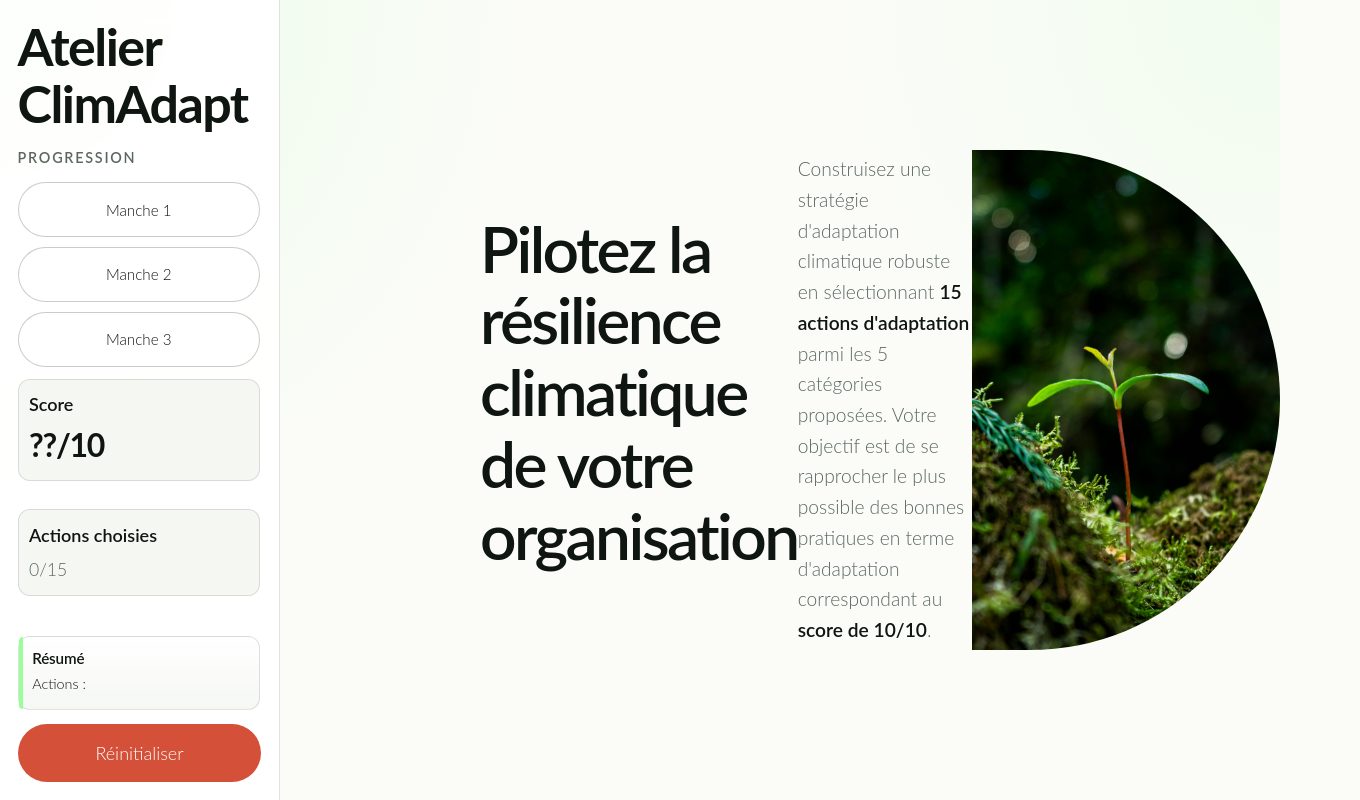
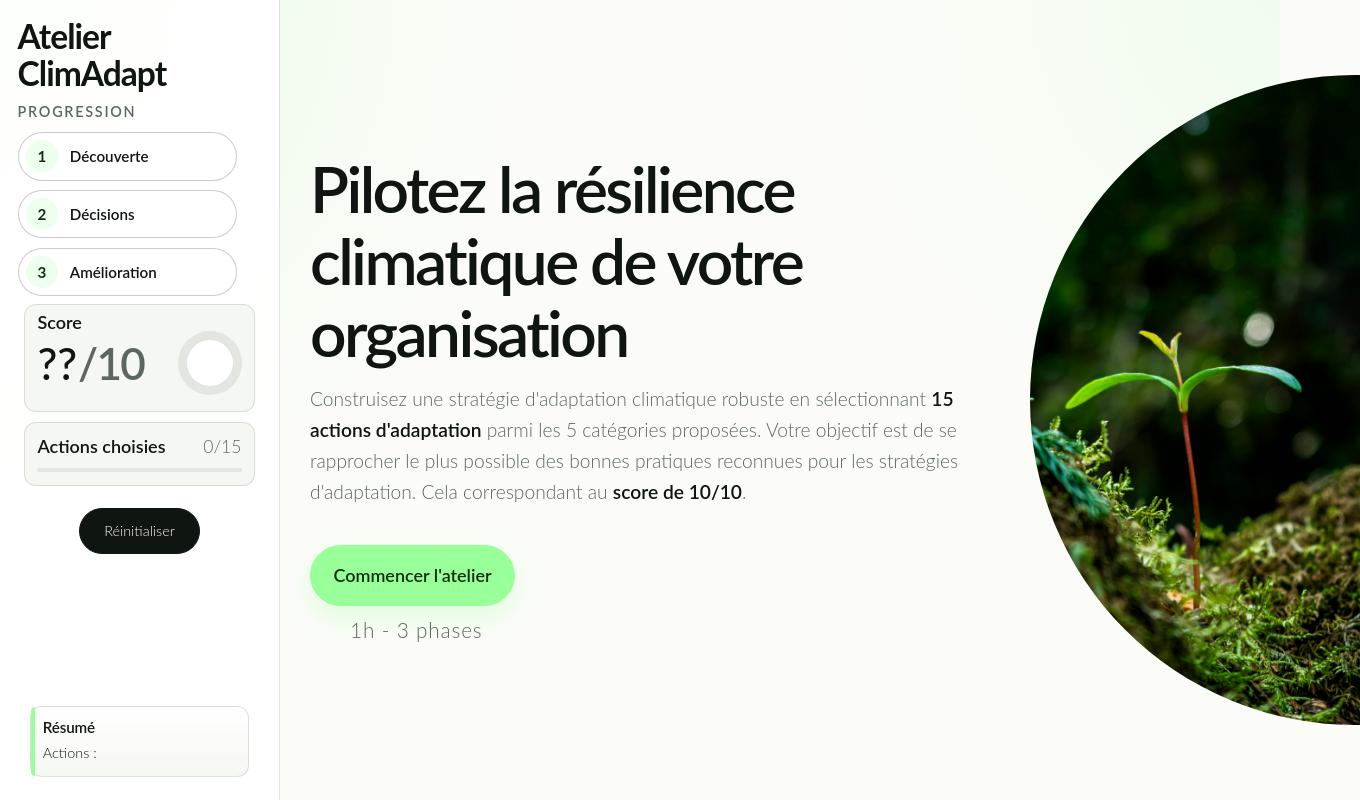
Before and after one commit to louise-rf/ClimAdapt-logiciel-jeu, a plain HTML site: page index.html in a window 1280 px wide. Shown: the whole page, 1360 px wide, since content can reach past the window. Drawn offline with nearby package versions, Linux system fonts and the light colour scheme.

Commit message:
page d'accueil + banière gauche

```diff
--- a/index.html
+++ b/index.html
@@ -17,23 +17,43 @@
 
     <div class="sidebar__content">
       <div class="mode-box">
-        <button onclick="setMode(1)">Manche 1</button>
-        <button onclick="setMode(2)">Manche 2</button>
-        <button onclick="setMode(3)">Manche 3</button>
+        <button class="mode-button" onclick="setMode(1)">
+          <span class="mode-button__circle">1</span>
+          <span class="mode-button__label">Découverte</span>
+        </button>
+        <button class="mode-button" onclick="setMode(2)">
+          <span class="mode-button__circle">2</span>
+          <span class="mode-button__label">Décisions</span>
+        </button>
+        <button class="mode-button" onclick="setMode(3)">
+          <span class="mode-button__circle">3</span>
+          <span class="mode-button__label">Amélioration</span>
+        </button>
       </div>
 
       <div class="score-box">
         <strong>Score</strong>
+        <div class="score-box__row">
           <div class="score">
-          <span id="score">0</span>/10
+            <span id="score">0</span><span class="score__denominator">/10</span>
+          </div>
+          <div class="score-gauge" aria-hidden="true">
+            <div class="score-gauge__track">
+              <div class="score-gauge__fill" id="scoreGaugeFill"></div>
+              <div class="score-gauge__hole"></div>
+            </div>
+          </div>
         </div>
       </div>
 
       <div class="action-box">
+        <div class="action-box__header">
           <strong>Actions choisies</strong>
-        <p>
-          <span id="count">0</span>/15
-        </p>
+          <p class="action-box__count"><span id="count">0</span>/15</p>
+        </div>
+        <div class="action-progress" aria-hidden="true">
+          <div class="action-progress__fill" id="actionProgressFill"></div>
+        </div>
       </div>
 
       <button onclick="exportPDF()" class="pdf-btn pdf-hidden" id="pdfBtn">
@@ -42,13 +62,13 @@
 
       <p id="msg"></p>
 
+      <button onclick="resetGame()" class="reset-btn">Réinitialiser</button>
+
       <div class="summary-box">
         <h3>Résumé</h3>
         <div id="summaryText">0 action</div>
       </div>
     </div>
-
-    <button onclick="resetGame()" class="reset-btn">Réinitialiser</button>
   </div>
 
   <header id="mainHeader">
@@ -68,6 +88,7 @@
   <section id="homeScreen" class="home-screen">
   <div class="home-screen__content">
 
+    <div class="home-screen__text">
       <h1 class="home-screen__title">
         Pilotez la résilience climatique de votre organisation
       </h1>
@@ -75,10 +96,17 @@
       <p class="home-screen__subtitle">
         Construisez une stratégie d'adaptation climatique robuste
         en sélectionnant <strong>15 actions d'adaptation</strong> parmi les 5 catégories proposées.
-      Votre objectif est de se rapprocher le plus possible des bonnes pratiques en terme d'adaptation
-      correspondant au <strong>score de 10/10</strong>.
+        Votre objectif est de se rapprocher le plus possible des bonnes pratiques reconnues pour les
+        stratégies d'adaptation. Cela correspondant au <strong>score de 10/10</strong>.
       </p>
 
+      <div class="home-screen__actions">
+        <button class="home-screen__cta" onclick="setMode(1)">
+          Commencer l'atelier
+        </button>
+
+        <p class="home-screen__meta">1h - 3 phases</p>
+      </div>
     </div>
 
     <div class="home-screen__image">
--- a/script.js
+++ b/script.js
@@ -203,35 +203,33 @@ if(needed.every(c => catsSel.includes(c))){
 
 score = Math.max(0, Math.min(10, score));
 
-document.getElementById('score').textContent = score;if(mode === 2 || mode === 3){
-  document.getElementById('score').textContent = score;
+const scoreEl = document.getElementById('score');
+const scoreGaugeFill = document.getElementById('scoreGaugeFill');
+const actionProgressFill = document.getElementById('actionProgressFill');
+const actionProgress = actionProgressFill ? actionProgressFill.parentElement : null;
 const ratio = score / 10;
+const selCount = sel.length;
+const revealScore = mode === 2 || mode === 3 || selCount === 15;
 
-const r = Math.round(255 * (1 - ratio));
-const g = Math.round(255 * ratio);
+scoreEl.textContent = revealScore ? score : "??";
+scoreEl.classList.toggle('score--placeholder', !revealScore);
+scoreEl.style.color = revealScore
+  ? `rgb(${Math.round(255 * (1 - ratio))},${Math.round(255 * ratio)},0)`
+  : 'var(--text_color)';
 
-document.getElementById('score').style.color = `rgb(${r},${g},0)`;
+if (scoreGaugeFill) {
+  scoreGaugeFill.parentElement.parentElement.style.setProperty('--score-ratio', revealScore ? ratio : 0);
 }
-else {
-  // Manche 1 : score caché sauf si 15 actions
-  const selCount = sel.length;
 
-  if(selCount === 15){
-    document.getElementById('score').textContent = score;
-  } else {
-    document.getElementById('score').textContent = "??";
-  }
+if (actionProgressFill) {
+  const actionRatio = Math.min(selCount, 15) / 15;
+  actionProgressFill.style.width = `${actionRatio * 100}%`;
+  actionProgress.classList.toggle('action-progress--full', selCount >= 15);
 }
+
 document.getElementById('count').textContent = sel.length;
 
 /* message 15 actions */
-document.getElementById('msg').textContent =
-  sel.length === 15
-    ? '✅ Exactement 15 actions'
-    : sel.length > 15
-    ? '⚠️ Trop d’actions'
-    : '';
-
 updateChart(score);
 
 const summary = document.getElementById("summaryText");
@@ -245,13 +243,21 @@ Actions : ${numbers.join(", ")}
 }
 
 function resetGame(){
-document.querySelectorAll('input').forEach(i=>i.checked=false);
-history=[0];
-chart.destroy();
-initChart();
-updateScore();
+  if (mode === 0) {
+    return;
+  }
 
-setMode(mode);
+  document.querySelectorAll('#grid input[type="checkbox"]').forEach(i => {
+    i.checked = false;
+  });
+
+  if (mode === 2 || mode === 3) {
+    history = [0];
+    chart.destroy();
+    initChart();
+  }
+
+  updateScore();
 }
 
 document.addEventListener('change', updateScore);
--- a/style.css
+++ b/style.css
@@ -95,6 +95,7 @@
     --space_lg: 1.25rem;
     --space_xl: 1.75rem;
     --space_3xl: 3rem;
+    --home_screen_meta_left_offset: 2.5rem;
   }
 }
 
@@ -272,13 +273,13 @@
     backdrop-filter: blur(12px);
     display: flex;
     flex-direction: column;
-    gap: 0.85rem;
+    gap: 0.55rem;
     overflow: hidden;
   }
 
   .sidebar__title {
     color: var(--text_color);
-    font-size: 3.25rem;
+    font-size: 2.1rem;
     font-weight: 700;
     letter-spacing: -0.03em;
     line-height: 1.1;
@@ -296,9 +297,9 @@
     display: flex;
     flex: 1;
     flex-direction: column;
-    gap: 0.75rem;
-    overflow-y: auto;
-    padding-right: 0.1rem;
+    gap: 0.45rem;
+    overflow: visible;
+    padding-right: 0;
   }
 
   .mode-box {
@@ -324,15 +325,36 @@
     box-shadow: 0 10px 28px rgba(0, 0, 0, 0.08);
   }
 
-  .mode-box button {
-    width: 100%;
-    padding: 0.9rem;
+  .mode-button {
+    width: 90%;
+    display: flex;
+    align-items: center;
+    gap: 0.75rem;
+    padding: 0.45rem 0.7rem 0.45rem 0.45rem;
     font-size: 0.95rem;
+    text-align: left;
     background: var(--surface_color);
   }
 
-  .mode-box button:hover,
-  .mode-box button:focus-visible {
+  .mode-button__circle {
+    display: inline-grid;
+    place-items: center;
+    flex: 0 0 2rem;
+    width: 2rem;
+    height: 2rem;
+    border-radius: 999px;
+    background: var(--accent_soft_color);
+    color: var(--accent_ink_color);
+    font-weight: 700;
+    line-height: 1;
+  }
+
+  .mode-button__label {
+    font-weight: 600;
+  }
+
+  .mode-button:hover,
+  .mode-button:focus-visible {
     background: var(--accent_soft_color);
   }
 
@@ -342,13 +364,21 @@
     border-color: var(--accent_color);
   }
 
+  .mode-active .mode-button__circle {
+    background: var(--surface_color);
+    color: var(--accent_ink_color);
+  }
+
   .reset-btn {
-    width: 100%;
-    background: #d45039;
+    width: 50%;
+    margin-inline: auto;
+    padding: 0.65rem 0.85rem;
+    background: var(--text_color);
     color: #ffffff;
-    border-color: transparent;
-    margin-top: auto;
+    border-color: var(--text_color);
+    margin-top: 0.1rem;
     flex-shrink: 0;
+    font-size: 0.9rem;
   }
 
   .pdf-btn {
@@ -366,18 +396,97 @@
   .score-box,
   .action-box,
   .summary-box {
-    margin-bottom: var(--space_md);
-    padding: 0.65rem;
+    margin-bottom: 0.35rem;
+    padding: 0.8rem;
     border: 1px solid var(--border_color);
     border-radius: var(--radius_md);
     background: var(--surface_soft_color);
   }
 
+  .score-box,
+  .action-box {
+    width: 95%;
+    margin-inline: auto;
+  }
+
+  .action-box {
+    min-height: 4rem;
+    padding-top: 0.2rem;
+  }
+
+  .score-box {
+    min-height: 5.5rem;
+    padding-top: 0.2rem;
+    margin-bottom: 0.2rem;
+  }
+
+  .summary-box {
+    width: 90%;
+    margin-inline: auto;
+    margin-top: auto;
+  }
+
+  .score-box__row {
+    display: flex;
+    align-items: center;
+    justify-content: space-between;
+    gap: 0.75rem;
+    margin-top: -0.55rem;
+  }
+
   .score {
-    font-size: 2rem;
+    display: flex;
+    align-items: baseline;
+    gap: 0.05rem;
+    font-size: 2.75rem;
     font-weight: 700;
     color: var(--text_color);
     letter-spacing: -0.04em;
+  }
+
+  .score__denominator {
+    font-size: 1em;
+    font-weight: 600;
+    color: var(--muted_color);
+  }
+
+  .score--placeholder {
+    font-size: 1em;
+    font-weight: 500;
+    letter-spacing: 0;
+    color: var(--muted_color);
+    font-family: var(--font_family);
+  }
+
+  .score-gauge {
+    --score-ratio: 0;
+    flex: 0 0 auto;
+    width: 4rem;
+    height: 4rem;
+  }
+
+  .score-gauge__track {
+    position: relative;
+    width: 100%;
+    height: 100%;
+  }
+
+  .score-gauge__fill {
+    width: 100%;
+    height: 100%;
+    border-radius: 50%;
+    background: conic-gradient(
+      var(--accent_color) calc(var(--score-ratio) * 1turn),
+      rgba(15, 21, 17, 0.08) 0
+    );
+  }
+
+  .score-gauge__hole {
+    position: absolute;
+    inset: 0.5rem;
+    border-radius: 50%;
+    background: var(--surface_color);
+    box-shadow: inset 0 0 0 1px var(--border_color);
   }
 
   .action-box p {
@@ -385,9 +494,44 @@
     font-size: 1.1rem;
   }
 
+  .action-box__header {
+    display: flex;
+    align-items: baseline;
+    justify-content: space-between;
+    gap: 0.5rem;
+  }
+
+  .action-box__count {
+    margin: 0;
+    font-size: 1rem;
+    color: var(--muted_color);
+    white-space: nowrap;
+  }
+
+  .action-progress {
+    width: 100%;
+    height: 0.3rem;
+    margin-top: 0.4rem;
+    border-radius: 999px;
+    background: rgba(15, 21, 17, 0.08);
+    overflow: hidden;
+  }
+
+  .action-progress__fill {
+    width: 0%;
+    height: 100%;
+    border-radius: inherit;
+    background: var(--accent_color);
+    transition: width 0.18s ease, background-color 0.18s ease;
+  }
+
+  .action-progress--full .action-progress__fill {
+    background: #d45039;
+  }
+
   .summary-box {
     position: relative;
-    padding: 0.85rem;
+    padding: 0.75rem;
     font-size: 0.9rem;
     background:
       linear-gradient(180deg, rgba(255, 255, 255, 0.96), rgba(245, 247, 243, 0.95)),
@@ -443,39 +587,76 @@
     height: 100vh;
     display: flex;
     align-items: center;
-    margin-left: 260px;
+    margin-left: 90px;
   }
 
   .home-screen__content{
     display: flex;
     align-items: center;
     justify-content: space-between;
+    gap: 3rem;
     width: 100%;
+  }
+
+  .home-screen__text{
+    display: flex;
+    flex-direction: column;
+    gap: 1rem;
+    max-width: 720px;
+    text-align: left;
   }
 
   .home-screen__title {
     font-size: clamp(2.5rem, 5vw, 4.5rem);
-    margin-bottom: 1rem;
+    margin-bottom: 0;
   }
 
   .home-screen__subtitle {
     font-size: clamp(1rem, 1.5vw, 1.2rem);
-    max-width: 45ch;
+    max-width: 70ch;
   }
 
-  .home-screen__text{
-    max-width: 520px;
-    margin-left: 10px;   /* réduis encore si tu veux (0px possible) */
+  .home-screen__actions {
+    display: flex;
+    flex-direction: column;
+    align-items: flex-start;
+    gap: 0.45rem;
+    margin-top: 1.35rem;
+  }
+
+  .home-screen__cta {
+    align-self: flex-start;
+    padding: 0.95rem 1.4rem;
+    border: 1px solid var(--accent_color);
+    border-radius: 999px;
+    background: var(--accent_color);
+    color: var(--accent_ink_color);
+    font-weight: 600;
+    box-shadow: 0 12px 28px rgba(153, 255, 153, 0.28);
+  }
+
+  .home-screen__cta:hover,
+  .home-screen__cta:focus-visible {
+    transform: translateY(-2px);
+    box-shadow: 0 16px 34px rgba(153, 255, 153, 0.36);
+  }
+
+  .home-screen__meta {
+    margin: 0;
+    margin-left: var(--home_screen_meta_left_offset);
+    color: var(--muted_color);
+    font-size: 1.3rem;
+    letter-spacing: 0.04em;
     text-align: left;
   }
 
   .home-screen__image{
-    width: 500px;
-    height: 500px;
+    width: 650px;
+    height: 650px;
     overflow: hidden;
 
-    /* demi-cercle vers la gauche */
-    border-radius: 0 250px 250px 0;
+    border-radius: 325px 0 0 325px;;
+    margin-right: -80px;
   }
 
   .home-screen__image img{
@@ -563,7 +744,6 @@
     }
 
     .card,
-    .score-box,
     .action-box,
     .summary-box {
       padding: 0.9rem;
```
Lines whose indentation alone changed are shown as unchanged.
